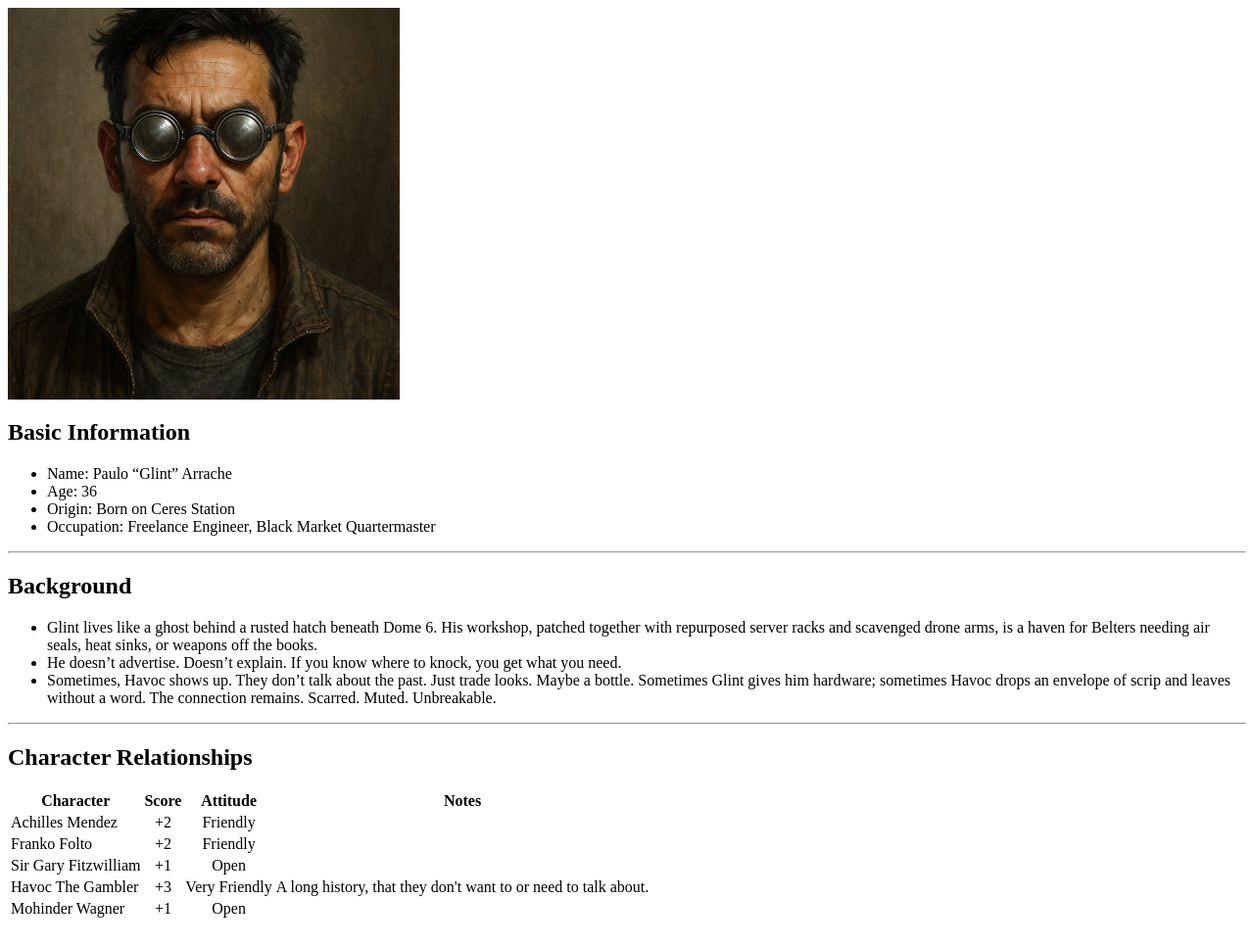
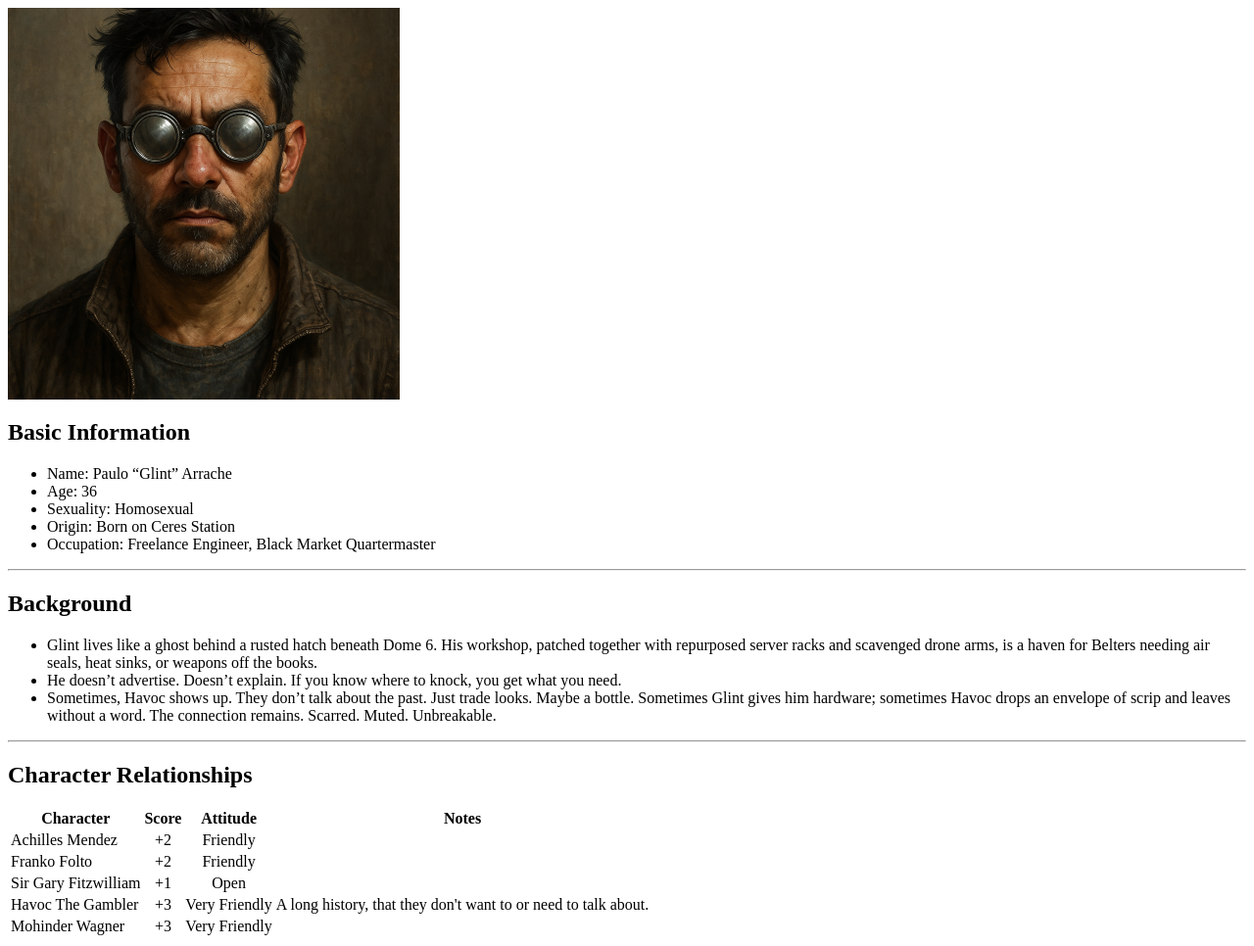
Before and after one commit to DamoM73/damom73.github.io, an Eleventy site: page src/site/notes/Diomedes' Spear/NPC/Crew/Paulo (Glint) Arrache.md in a window 1280 px wide. Shown: the whole page at 98% size. Built offline with nearby package versions, Linux system fonts and the light colour scheme; Eleventy itself is replaced by a stand-in of ours; files that its build step writes are made by us from their sources; what @sindresorhus/slugify, eleventy-plugin-nesting-toc, fs-file-tree, glob would draw is missing.

Commit message:
Published multiple files

```diff
--- a/src/site/notes/Diomedes' Spear/NPC/Crew/Paulo (Glint) Arrache.md
+++ b/src/site/notes/Diomedes' Spear/NPC/Crew/Paulo (Glint) Arrache.md
@@ -6,6 +6,7 @@
 ## Basic Information
 - Name: Paulo “Glint” Arrache
 - Age: 36
+- Sexuality: Homosexual
 - Origin: Born on Ceres Station
 - Occupation: Freelance Engineer, Black Market Quartermaster
 ---
@@ -23,4 +24,4 @@
 | Franko Folto         |  +2   |   Friendly    |                                                                |
 | Sir Gary Fitzwilliam |  +1   |     Open      |                                                                |
 | Havoc The Gambler    |  +3   | Very Friendly | A long history, that they don't want to or need to talk about. |
-| Mohinder Wagner      |  +1   |     Open      |                                                                |
+| Mohinder Wagner      |  +3   | Very Friendly |                                                                |
```
